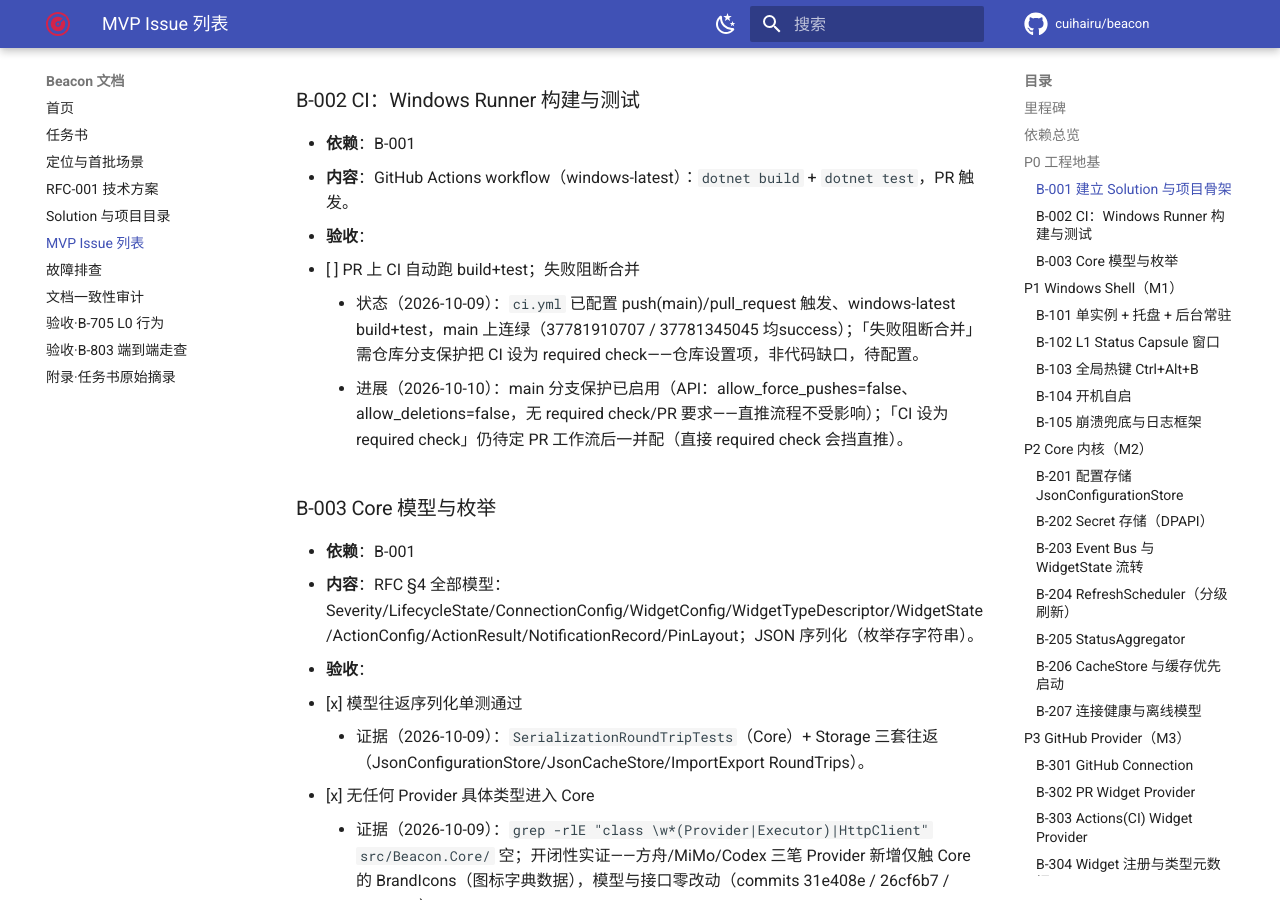
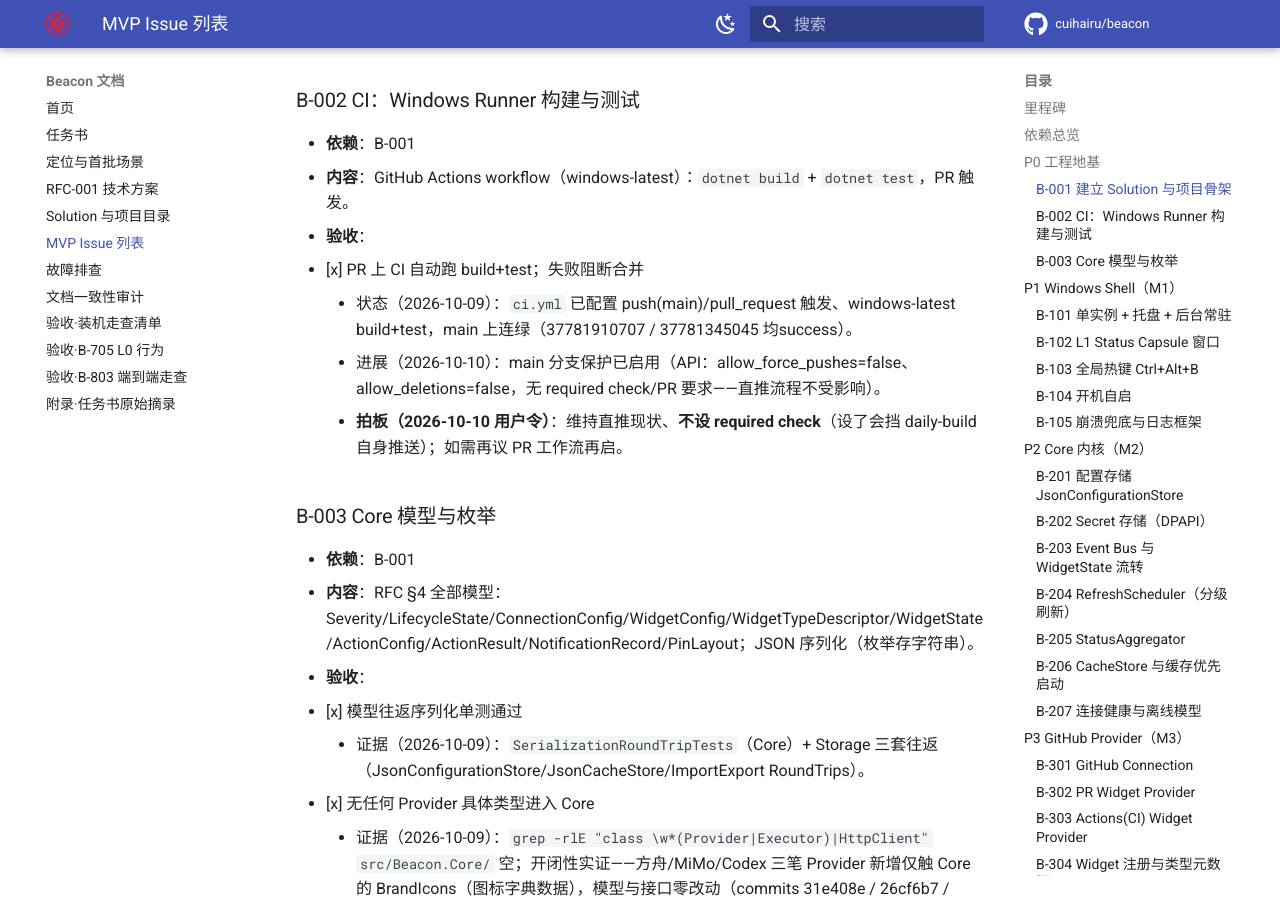
Before and after one commit to cuihairu/beacon, an MkDocs documentation site: the page built from docs/mvp-issues.md, in a window 1280 px wide and 900 px high, scrolled down 1336 px. Built offline with MkDocs 1.6.1 and Material for MkDocs 9.7.7, drawn with Linux system fonts in a browser that asks for light colours; comment, search, counter and statistics services are not loaded; some of the changed text lies outside the part shown.

Commit message:
docs: record decisions and add acceptance checklist

```diff
--- a/docs/mvp-issues.md
+++ b/docs/mvp-issues.md
@@ -43,9 +43,10 @@
 - **依赖**：B-001
 - **内容**：GitHub Actions workflow（windows-latest）：`dotnet build` + `dotnet test`，PR 触发。
 - **验收**：
-  - [ ] PR 上 CI 自动跑 build+test；失败阻断合并
-    - 状态（2026-10-09）：`ci.yml` 已配置 push(main)/pull_request 触发、windows-latest build+test，main 上连绿（37781910707 / 37781345045 均success）；「失败阻断合并」需仓库分支保护把 CI 设为 required check——仓库设置项，非代码缺口，待配置。
-    - 进展（2026-10-10）：main 分支保护已启用（API：allow_force_pushes=false、allow_deletions=false，无 required check/PR 要求——直推流程不受影响）；「CI 设为 required check」仍待定 PR 工作流后一并配（直接 required check 会挡直推）。
+  - [x] PR 上 CI 自动跑 build+test；失败阻断合并
+    - 状态（2026-10-09）：`ci.yml` 已配置 push(main)/pull_request 触发、windows-latest build+test，main 上连绿（37781910707 / 37781345045 均success）。
+    - 进展（2026-10-10）：main 分支保护已启用（API：allow_force_pushes=false、allow_deletions=false，无 required check/PR 要求——直推流程不受影响）。
+    - **拍板（2026-10-10 用户令）**：维持直推现状、**不设 required check**（设了会挡 daily-build 自身推送）；如需再议 PR 工作流再启。
 
 ### B-003 Core 模型与枚举
 - **依赖**：B-001
@@ -409,6 +410,11 @@
 
 ---
 
+## 2026-10-10 拍板记录
+- **B-002 CI required check**：维持直推现状、不设 required check（设了会挡 daily-build 自身推送）；如需再议 PR 工作流再启。
+- **状态胶囊默认值**：维持当前实现不改（`ShowCapsule=false` 默认关，装机后设置页可开）。
+- **装机走查引导清单**：44 项验收按 nightly 资产装→验→回执格式整理为 [docs/acceptance-checklist.md](acceptance-checklist.md)，随批落仓。
+
 ## 2026-10-09 实测回执批（小米类型空 / 千问接入 / 检查频率 / 方舟 5h 口径 / tile 名字）
 
 ### 回执① 小米组件类型一直空（连接链已好的对照下集中排查）
--- a/mkdocs.yml
+++ b/mkdocs.yml
@@ -38,6 +38,7 @@
   - MVP Issue 列表: mvp-issues.md
   - 故障排查: troubleshooting.md
   - 文档一致性审计: 审计-文档一致性.md
+  - 验收·装机走查清单: acceptance-checklist.md
   - 验收·B-705 L0 行为: acceptance-B705-L0-behavior.md
   - 验收·B-803 端到端走查: acceptance-B803-e2e-walkthrough.md
   - 附录·任务书原始摘录: mission-excerpt.md
```
Also changed, not shown: docs/acceptance-checklist.md (added, +83 -0 lines).
